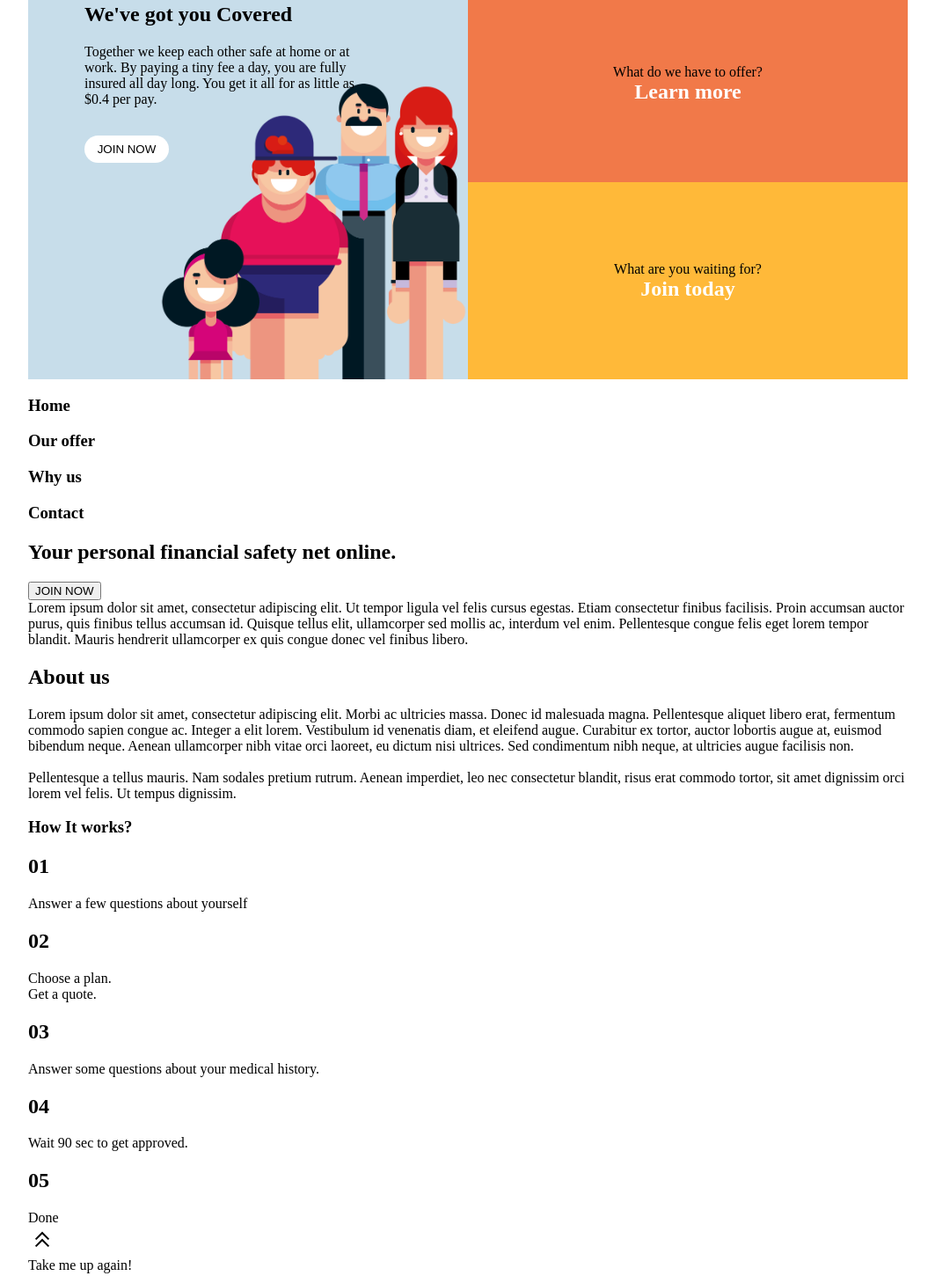
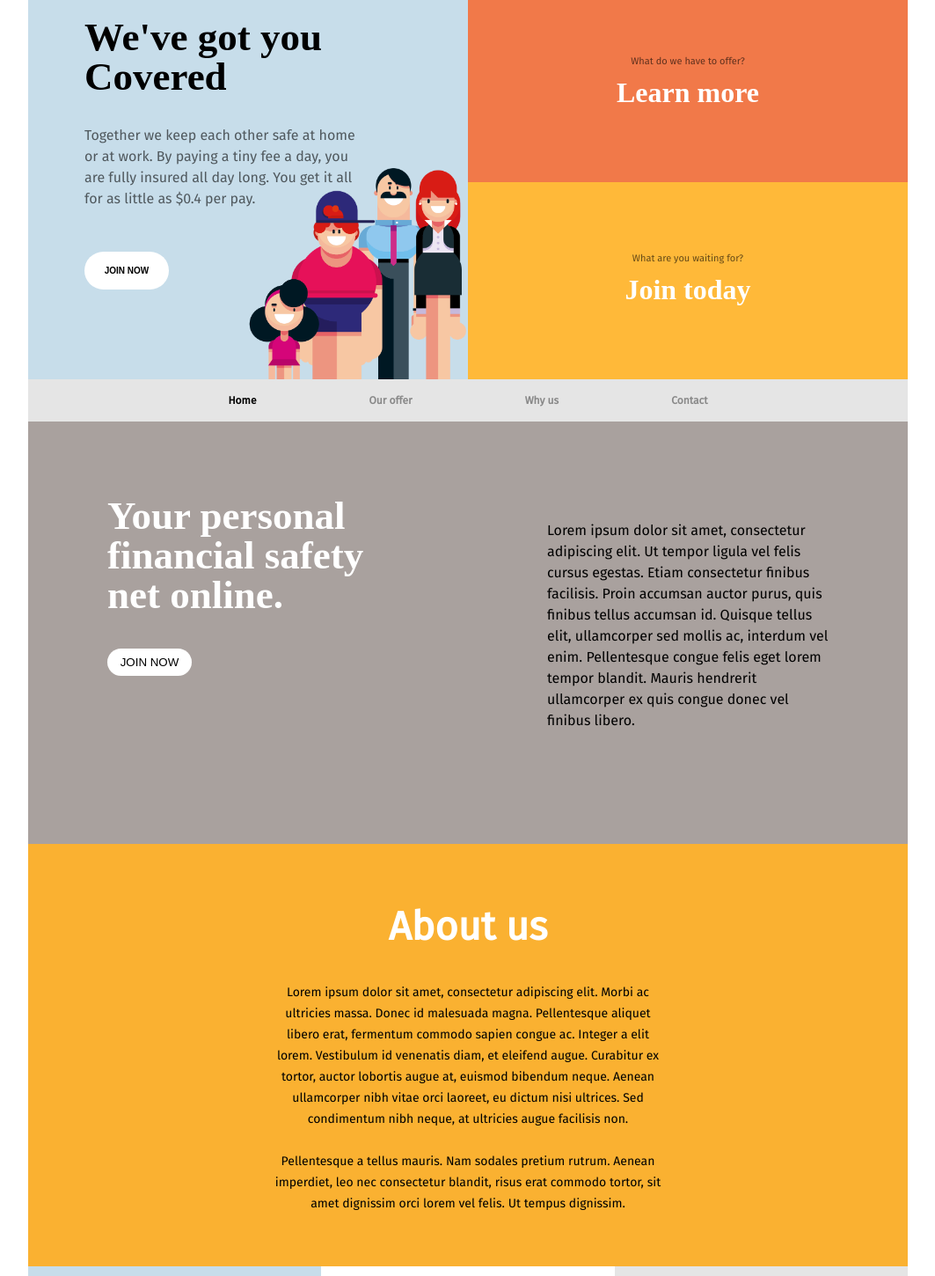
Before and after one commit to jsundeq/INSURANCE, a plain HTML site: page index.html in a window 1280 px wide. Shown: the part 17-1467 px from the top of the page at 88% size, without its empty margins (108-1171 px from the left). Drawn offline with Linux system fonts and the light colour scheme; a web font is replaced by a local one.

Commit message:
Tisdag fm

```diff
--- a/css/style.css
+++ b/css/style.css
@@ -8,6 +8,8 @@ body {
     margin: 0;
     display: flex;
     justify-content: center;
+    font-family: 'Fira Sans', sans-serif;
+    line-height: 24px;
 }
 
 .wrapper {
@@ -21,6 +23,25 @@ body {
     grid-template-columns: repeat(6, 1fr);
 }
 
+.header h1 {
+    font-family: 'Frank Ruhl Libre', serif;
+    font-size: 45px;
+    line-height: 45px;
+    margin-bottom: 1rem;
+}
+
+.header h2 {
+    font-family: 'Frank Ruhl Libre', serif;
+    font-size: 32px;
+    margin-top: 0;
+}
+
+.header p {
+    opacity: 0.6;
+}
+
+
+
 .box__large {
     background-color: #c7ddea;
     grid-column: 1 / span 3;
@@ -28,7 +49,7 @@ body {
     background-image: url(../images/family.png);
     background-repeat: no-repeat;
     background-position: right bottom;
-    background-size: 70%;
+    background-size: 50%;
     display: flex;
     flex-direction: column;
     align-items: flex-start;
@@ -39,8 +60,10 @@ body {
 .box__large button {
     align-self: flex-start;
     margin-top: 2rem;
-    padding: .5rem;
+    padding: 1rem;
     border: none;
+    font-weight: 700;
+    font-size: 10px;
     border-radius: 9rem;
     width: 6rem;
     background-color: white;
@@ -53,8 +76,8 @@ body {
     align-items: center;
 }
 
-.box__small h2, p {
-    margin: 0;
+.box__small p {
+    font-size: 11px;
 }
 
 .box__small h2 {
@@ -72,3 +95,186 @@ body {
     grid-column: 4 / span 3;
     grid-row: 2;
 }
+
+.menu {
+    display: flex;
+    justify-content: center;
+    background-color: #e5e5e5;
+}
+
+.menu h3 {
+    padding-left: 4rem;
+    padding-right: 4rem;
+    font-size: 12px;
+    opacity: 0.4;
+}
+
+.index h3:nth-child(1) {
+    opacity: 1;
+}
+
+
+
+
+.main__block {
+    display: grid;
+    grid-template-columns: repeat(6, 1fr);
+}
+
+.block__grey {
+    background-color: #a9a19e;
+    grid-column: 1 / -1;
+    height: 30rem;
+    padding-top: 3rem;
+    display: flex;
+    justify-content: space-around;
+}
+
+.block__text__right {
+    width: 20rem;
+    height: 20rem;
+    margin-top: 3rem;
+}
+
+.block__text__left {
+    width: 20rem;
+    height: 20rem;
+    display: flex;
+    flex-direction: column;
+}
+
+.block__text__left h1 {
+    color: white;
+    font-family: 'Frank Ruhl Libre', serif;
+    font-size: 45px;
+    font-weight: 900;
+    letter-spacing: -0.02;
+    line-height: 45px;
+}
+
+.block__text__left button {
+    appearance: none;
+    width: 6rem;
+    border: none;
+    padding: .5rem;
+    border-radius: 9rem;
+    background-color: white;
+}
+
+
+
+
+
+.block__yellow {
+    background-color: #fab131;
+    grid-column: 1 / -1;
+    height: 30rem;
+    display: flex;
+    flex-direction: column;
+    justify-content: center;
+    align-items: center;
+}
+
+.block__yellow h1 {
+    color: white;
+    font-size: 45px;
+}
+
+.block__yellow__text {
+    width: 28rem;
+    text-align: center;
+    font-size: 14px;
+}
+
+.squares {
+    grid-column: 1 / -1;
+    display: grid;
+    grid-template-columns: repeat(6, 1fr);
+}
+
+.square {
+    display: flex;
+    justify-content: center;
+    align-items: center;
+}
+
+.square h2 {
+    justify-content: flex-start;
+    margin-bottom: auto;
+    margin-left: 1rem;
+}
+
+.square p {
+    padding: 6rem;
+    margin-right: 1rem;
+}
+
+.num1 {
+    background-color: #c7ddea;
+    grid-column: 1 / span 2;
+
+}
+
+.num2 {
+    grid-column: 3 / span 2;
+
+}
+
+.num3 {
+    background-color: #e5e5e5;
+    grid-column: 5 / span 2;
+
+}
+
+.num4 {
+    grid-column: 1 / span 2;
+
+}
+
+.num5 {
+    background-color: #f17949;
+    grid-column: 3 / span 2;
+}
+
+.num6 p {
+    padding: 7rem;
+}
+
+.num6 {
+    grid-column: 5 / span 2;
+}
+
+footer {
+    height: 20rem;
+    background-color: #777574;
+}
+
+.nav-up {
+    background-color: #a9a19e;
+    display: flex;
+    flex-direction: column;
+    align-items: center;
+    padding-bottom: 1.5rem;
+}
+
+
+
+
+
+
+.header__contact {
+    width: 100%;
+    height: 20rem;
+    background-color: #c7ddea;
+    display: flex;
+    justify-content: center;
+    align-items: center;
+    background-image: url(../images/man-and-child.png);
+    background-repeat: no-repeat;
+    background-position: right bottom;
+
+}
+
+.contact h3:nth-child(4) {
+    opacity: 1;
+}
--- a/index.html
+++ b/index.html
@@ -4,6 +4,9 @@
     <meta charset="UTF-8">
     <meta http-equiv="X-UA-Compatible" content="IE=edge">
     <meta name="viewport" content="width=device-width, initial-scale=1.0">
+    <link rel="preconnect" href="https://fonts.googleapis.com">
+    <link rel="preconnect" href="https://fonts.gstatic.com" crossorigin>
+    <link href="https://fonts.googleapis.com/css2?family=Fira+Sans&family=Frank+Ruhl+Libre:wght@900&display=swap" rel="stylesheet">
     <link rel="stylesheet" href="css/style.css">
     <title>Insurance</title>
 </head>
@@ -15,6 +18,7 @@
                 <p>Together we keep each other safe at home or at work. By paying
                     a tiny fee a day, you are fully insured  all day long. You get
                     it all for as little as $0.4 per pay.
+                    <!-- priset ska vara vit -->
                 </p>
                 <button class="button">JOIN NOW</button>
             </article>
@@ -28,17 +32,21 @@
             </article>
         </header>
 
-        <nav class="menu">
+        <nav class="menu index">
             <h3>Home</h3>
             <h3>Our offer</h3>
             <h3>Why us</h3>
             <h3>Contact</h3>
         </nav>
 
-        <main>
+        <main class="landing-page">
+            <div class="main__block">
                 <section class="block block__grey">
+                    <div class="block__text__left">
                         <h1>Your personal financial safety net online.</h1>
                         <button class="button">JOIN NOW</button>
+                    </div>
+                    <div class="block__text__right">
                         <p>Lorem ipsum dolor sit amet, consectetur adipiscing elit. Ut
                         tempor ligula vel felis cursus egestas. Etiam consectetur
                         finibus facilisis. Proin accumsan auctor purus, quis finibus
@@ -47,10 +55,12 @@
                         lorem tempor blandit. Mauris hendrerit ullamcorper ex quis
                         congue donec vel finibus libero.
                         </p>
+                    </div>
+
                 </section>
                 <section class="block block__yellow">
                     <h1>About us</h1>
-                <p>Lorem ipsum dolor sit amet, consectetur adipiscing elit. Morbi
+                    <p class="block__yellow__text">Lorem ipsum dolor sit amet, consectetur adipiscing elit. Morbi
                         ac ultricies massa. Donec id malesuada magna. Pellentesque
                         aliquet libero erat, fermentum commodo sapien congue ac. Integer
                         a elit lorem. Vestibulum id venenatis diam, et eleifend augue.
@@ -62,6 +72,7 @@
                         leo nec consectetur blandit, risus erat commodo tortor, sit amet dignissim
                         orci lorem vel felis. Ut tempus dignissim.</p>
                 </section>
+            </div>
             <section class="squares">
                 <article class="square num1">
                     <h1>How It works?</h1>
```
Also changed, not shown: contact.html (added, +44 -0 lines). Lines whose indentation alone changed are shown as unchanged.
